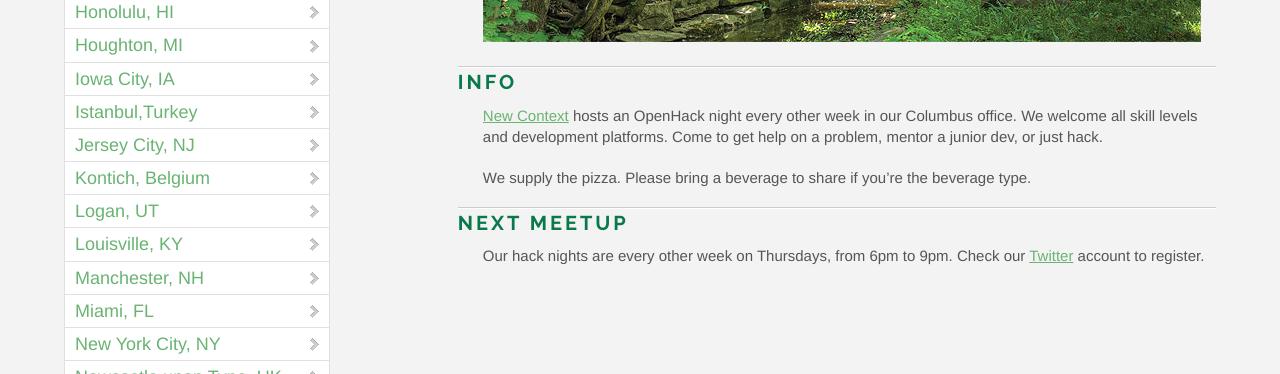
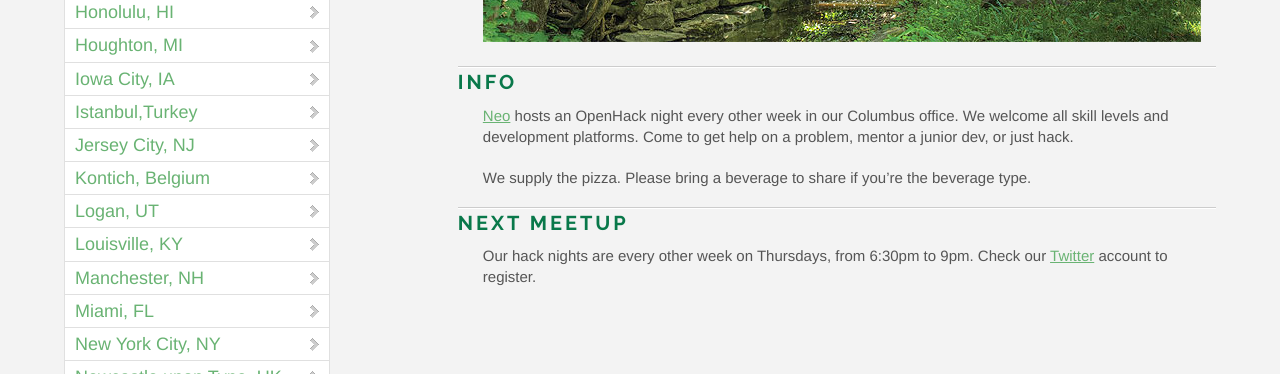
Before and after one commit to OpenHack/openhack.github.com, a Jekyll site: the page built from columbus/index.markdown, in a window 1280 px wide. Shown: the part 651-1025 px from the top of the page. Built offline with Jekyll 4.4.1, drawn with Linux system fonts in a browser that asks for light colours; nearby versions of some CDN libraries; Markdown is read by kramdown in place of the engine named in the settings; comment, search, counter and statistics services are not loaded.

Commit message:
Rename New Context to Neo

```diff
--- a/columbus/index.markdown
+++ b/columbus/index.markdown
@@ -5,11 +5,11 @@ title: OpenHack - Columbus, OH
 
 ## Columbus
 
-![New Context Columbus](/columbus/office_summer.jpg)
+![Neo Columbus](/columbus/office_summer.jpg)
 
 ### Info
 
-[New Context](http://www.newcontext.com) hosts an OpenHack night every other
+[Neo](http://www.neo.com) hosts an OpenHack night every other
 week in our Columbus office.  We welcome all skill levels and development
 platforms.  Come to get help on a problem, mentor a junior dev, or just hack.
 
@@ -18,5 +18,5 @@ type.
 
 ### Next meetup
 
-Our hack nights are every other week on Thursdays, from 6pm to 9pm. Check our
-[Twitter](http://twitter.com/newcontextcbus) account to register.
+Our hack nights are every other week on Thursdays, from 6:30pm to 9pm. Check our
+[Twitter](http://twitter.com/neo_cbus) account to register.
```
